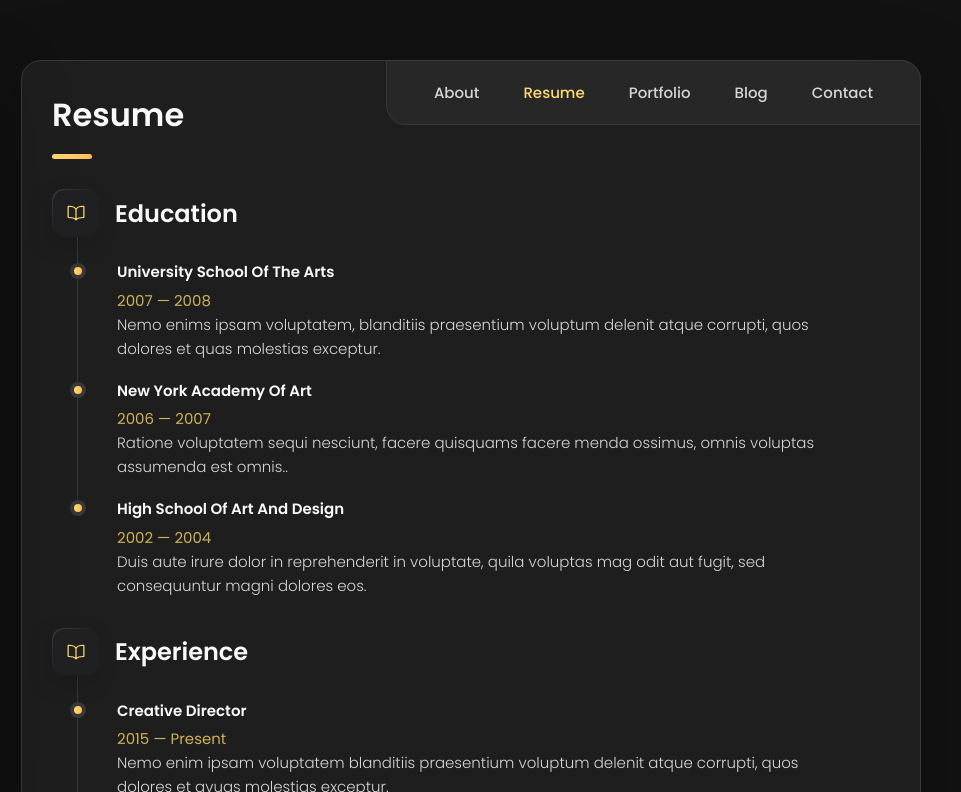
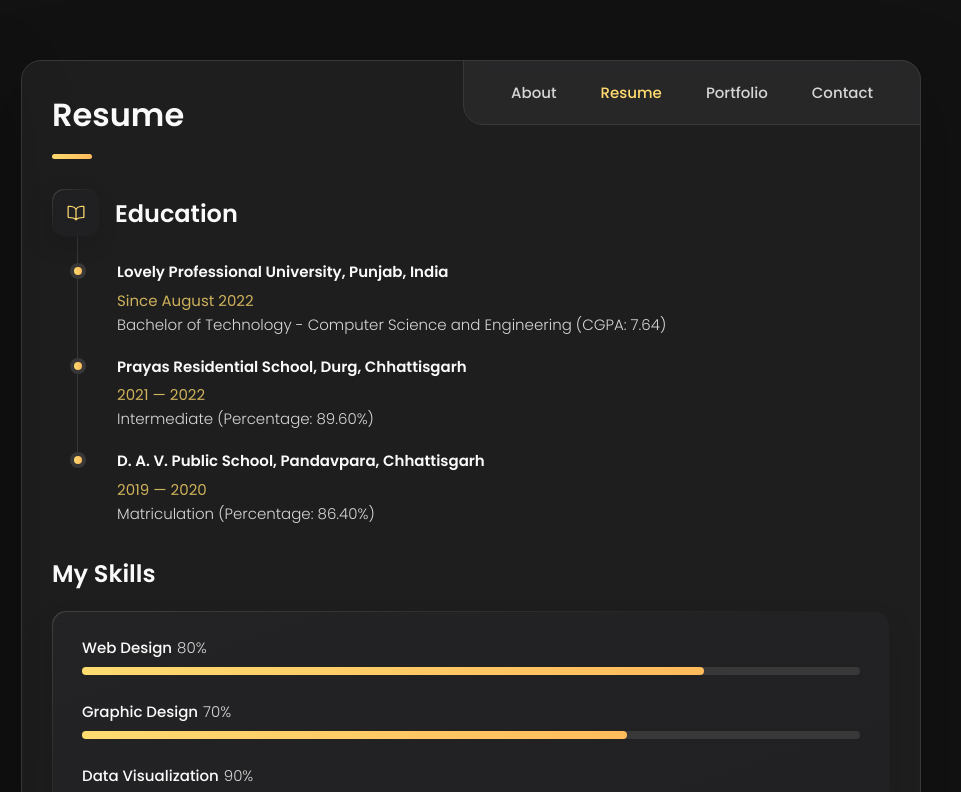
Before and after one commit to adi-2012/Portfolio-Website, a plain HTML site: page index.html in a window 1280 px wide. Both pictures are taken after a click on the button "Resume". Shown: the top 792 px of the page, 319-1280 px from the left. Drawn offline with nearby package versions, Linux system fonts and the light colour scheme.

Commit message:
Update index.html

```diff
--- a/index.html
+++ b/index.html
@@ -182,9 +182,9 @@
             <button class="navbar-link" data-nav-link>Portfolio</button>
           </li>
 
-          <li class="navbar-item">
+          <!-- <li class="navbar-item">
             <button class="navbar-link" data-nav-link>Blog</button>
-          </li>
+          </li> -->
 
           <li class="navbar-item">
             <button class="navbar-link" data-nav-link>Contact</button>
@@ -319,6 +319,7 @@
           - testimonials
         -->
 
+<!--
         <section class="testimonials">
 
           <h3 class="h3 testimonials-title">Testimonials</h3>
@@ -415,7 +416,7 @@
 
           </ul>
 
-        </section>
+        </section> -->
 
 
         <!--
@@ -466,7 +467,7 @@
         <!--
           - clients
         -->
-
+<!--
         <section class="clients">
 
           <h3 class="h3 clients-title">Clients</h3>
@@ -511,7 +512,7 @@
 
           </ul>
 
-        </section>
+        </section> -->
 
       </article>
 
@@ -543,41 +544,37 @@
 
             <li class="timeline-item">
 
-              <h4 class="h4 timeline-item-title">University school of the arts</h4>
+              <h4 class="h4 timeline-item-title">Lovely Professional University, Punjab, India </h4>
 
-              <span>2007 — 2008</span>
+
+              <span>Since August 2022</span>
 
               <p class="timeline-text">
-                Nemo enims ipsam voluptatem, blanditiis praesentium voluptum delenit atque corrupti, quos dolores et
-                quas molestias
-                exceptur.
+                Bachelor of Technology - Computer Science and Engineering (CGPA: 7.64)
               </p>
 
             </li>
 
             <li class="timeline-item">
 
-              <h4 class="h4 timeline-item-title">New york academy of art</h4>
+              <h4 class="h4 timeline-item-title">Prayas Residential School, Durg, Chhattisgarh </h4>
 
-              <span>2006 — 2007</span>
+              <span>2021 — 2022</span>
 
               <p class="timeline-text">
-                Ratione voluptatem sequi nesciunt, facere quisquams facere menda ossimus, omnis voluptas assumenda est
-                omnis..
+                Intermediate (Percentage: 89.60%)
               </p>
 
             </li>
 
             <li class="timeline-item">
 
-              <h4 class="h4 timeline-item-title">High school of art and design</h4>
+              <h4 class="h4 timeline-item-title">D. A. V. Public School, Pandavpara, Chhattisgarh</h4>
 
-              <span>2002 — 2004</span>
+              <span>2019 — 2020</span>
 
               <p class="timeline-text">
-                Duis aute irure dolor in reprehenderit in voluptate, quila voluptas mag odit aut fugit, sed consequuntur
-                magni dolores
-                eos.
+                Matriculation (Percentage: 86.40%)
               </p>
 
             </li>
@@ -585,7 +582,7 @@
           </ol>
 
         </section>
-
+<!--
         <section class="timeline">
 
           <div class="title-wrapper">
@@ -642,7 +639,7 @@
 
           </ol>
 
-        </section>
+        </section> -->
 
         <section class="skill">
 
@@ -679,7 +676,7 @@
             <li class="skills-item">
 
               <div class="title-wrapper">
-                <h5 class="h5">Branding</h5>
+                <h5 class="h5">Data Visualization</h5>
                 <data value="90">90%</data>
               </div>
 
@@ -692,7 +689,7 @@
             <li class="skills-item">
 
               <div class="title-wrapper">
-                <h5 class="h5">WordPress</h5>
+                <h5 class="h5">Machine Learning</h5>
                 <data value="50">50%</data>
               </div>
 
```
